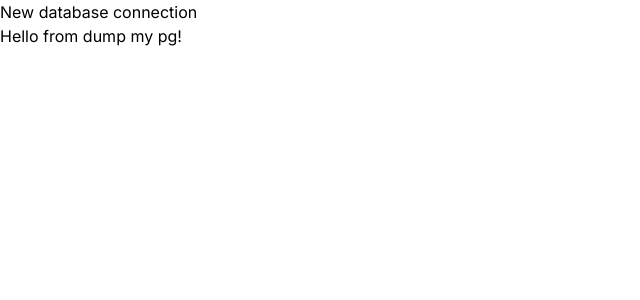
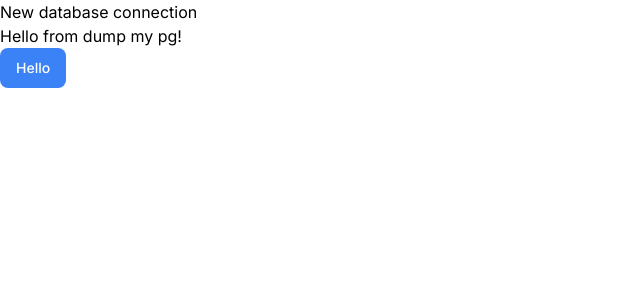
Before and after one commit to gmotta23/dumpmypg, a Next.js app: page / in a window 1280 px wide. Shown: the top 300 px of the page, without its empty margins (0-640 px from the left). Built offline with nearby package versions, Linux system fonts and the light colour scheme.

Commit message:
feat: dumper

```diff
--- a/src/app/lib/actions.ts
+++ b/src/app/lib/actions.ts
@@ -2,13 +2,13 @@
 import { revalidatePath } from "next/cache";
 import { redirect } from "next/navigation";
 import { z } from "zod";
+import { Credentials, Dumper } from "./dumper";
 
 export type FormState = {
   message?: string | null;
 };
 
 const ConnectionSchema = z.object({
-  id: z.string(),
   host: z.string(),
   port: z.string(),
   database: z.string(),
@@ -16,13 +16,11 @@ const ConnectionSchema = z.object({
   password: z.string(),
 });
 
-const CreateConnectionSchema = ConnectionSchema.omit({ id: true });
-
 export async function createConnection(
   prevState: FormState,
   formData: FormData
 ) {
-  const validatedFields = CreateConnectionSchema.safeParse({
+  const validatedFields = ConnectionSchema.safeParse({
     host: formData.get("host"),
     port: formData.get("port"),
     database: formData.get("database"),
@@ -41,3 +39,7 @@ export async function createConnection(
   revalidatePath("/");
   redirect("/");
 }
+
+export async function dump(credentials: Credentials) {
+  new Dumper(credentials, { ssl: true }).dump();
+}
--- /dev/null
+++ b/src/app/lib/dumper.ts
@@ -0,0 +1,47 @@
+import { spawn } from "node:child_process";
+
+export type Options = {
+  file?: string;
+  ssl?: boolean;
+};
+
+export type Credentials = {
+  host: string;
+  port: string;
+  database: string;
+  user: string;
+  password: string;
+};
+
+class Dumper {
+  credentials: Credentials;
+  file: string;
+  ssl: boolean;
+
+  constructor(credentials: Credentials, options: Options) {
+    this.credentials = credentials;
+    this.file = options.file ?? "db.dump";
+    this.ssl = options.ssl ?? false;
+  }
+  dump() {
+    const { host, port, database, user, password } = this.credentials;
+    let script = `/usr/bin/pg_dump --dbname=postgresql://${user}:${password}@${host}:${port}/${database}`;
+
+    if (this.ssl) {
+      script += "?sslmode=require";
+    }
+
+    const dump = spawn(`${script} -f ${this.file}`, {
+      shell: true,
+      stdio: ["inherit", "pipe", "pipe"],
+    });
+
+    dump.stderr.on("data", (err) => console.error(err.toString()));
+
+    dump.on("close", (code) => {
+      console.log(`child process exited with code ${code}`);
+    });
+  }
+}
+
+export { Dumper };
--- a/src/app/page.tsx
+++ b/src/app/page.tsx
@@ -1,10 +1,20 @@
+"use client";
 import Link from "next/link";
+import { Button } from "./ui/button";
+import { dump } from "./lib/actions";
 
 export default function Home() {
   return (
     <>
       <Link href="/databases/create">New database connection</Link>
       <h1>Hello from dump my pg!</h1>
+      <Button
+        onClick={async (e) => {
+          // await dump();
+        }}
+      >
+        Hello
+      </Button>
     </>
   );
 }
```
Also changed, not shown: 2 other files (tests, documents, lock files or other folders).
